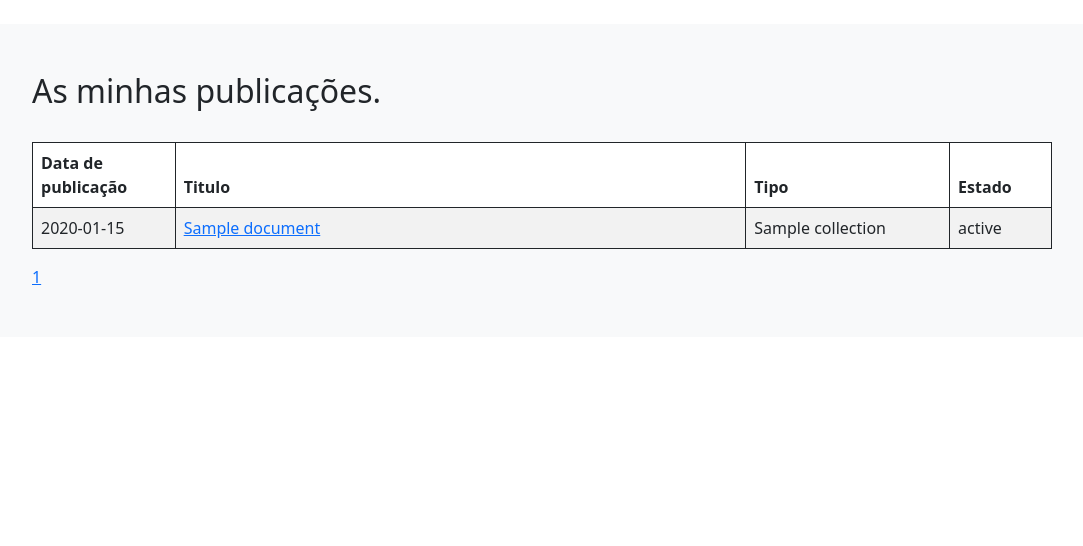
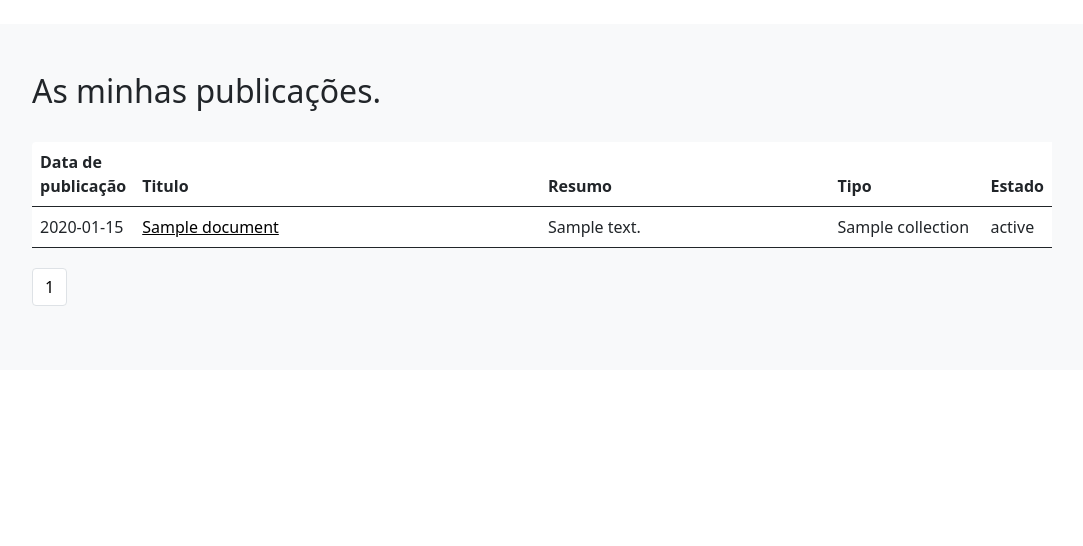
Before and after one commit to rmartins199/repository-project, a PHP site: page /index.php?page=my_publish in a window 1280 px wide. Shown: the part 184-730 px from the top of the page, without its empty margins (98-1181 px from the left). Run offline with PHP 8.4, Linux system fonts and the light colour scheme; the visitor is signed in with stand-in values (Sample User, id 1); tables that the repository leaves empty or names only in its code hold one stand-in row (values such as "Sample post").

Commit message:
Correções my_publish & dataeissued
Alteração de query na pagina dataeissued.inc.php para selecionar ID do utilizador necessário para gerar link.

Correção da paginação da pagina my_publish.php e my_publish.inc.php

```diff
--- a/functions/my_publish.inc.php
+++ b/functions/my_publish.inc.php
@@ -14,7 +14,7 @@ $userId = $_SESSION['user_id'];
 $results_per_page = 10;
 
 // Determina a página atual
-$page = isset($_GET['page']) ? (int)$_GET['page'] : 1;
+$page = isset($_GET['pg']) ? (int)$_GET['pg'] : 1;
 if ($page < 1) $page = 1;
 
 // Calcula o offset
@@ -32,7 +32,7 @@ $total_pages = ceil($total_results / $results_per_page);
 
 // Obtém os resultados por autor
 try {
-    $query ="SELECT document.DocumentId, document.PublicationDate, document.DocumentTitle, documentstate.StateName, collections.CollectionsName
+    $query ="SELECT document.DocumentId, document.PublicationDate, document.DocumentTitle, document.DocumentSummary, documentstate.StateName, collections.CollectionsName
 			FROM document
 			INNER JOIN documentstate ON documentstate.StateID = document.documentState_StateID
 			INNER JOIN collections ON collections.CollectionsID = document.collections_CollectionsID
--- a/includes/my_publish.php
+++ b/includes/my_publish.php
@@ -9,13 +9,14 @@ require_once 'functions/my_publish.inc.php';
 	</h2>
 	<br>
 	<div>
-    	<table class="table table-striped table-condensed table-bordered">
+    	<table class="table unstriped table-hover">
         	<thead>
             	<tr>
-            		<th width="14%">Data de publicação</th>
+            		<th width="10%" scope="col">Data de publicação</th>
 					<th >Titulo</th>
-					<th width="20%">Tipo</th>
-					<th width="10%">Estado</th>
+					<th scope="col">Resumo</th>
+					<th width="15%" scope="col">Tipo</th>
+					<th width="6%" scope="col">Estado</th>
             	</tr>
           	</thead>
      		<tbody>
@@ -26,7 +27,8 @@ require_once 'functions/my_publish.inc.php';
 			?>
             	<tr>
 					<td><?php echo htmlspecialchars($PubDate); ?></td>
-            		<td><a href="/?page=edit_publication&id=<?php echo $row['DocumentId']; ?>"><?php echo htmlspecialchars($row['DocumentTitle']); ?></a></td>
+            		<td><a href="/?page=edit_publication&id=<?php echo $row['DocumentId']; ?>" class="linktable"><?php echo htmlspecialchars($row['DocumentTitle']); ?></a></td>
+					<td><?php echo htmlspecialchars($row['DocumentSummary']); ?></td>
             		<td><?php echo htmlspecialchars($row['CollectionsName']); ?></td>
 					<td><?php echo htmlspecialchars($row['StateName']); ?></td>
             	</tr>
@@ -35,17 +37,20 @@ require_once 'functions/my_publish.inc.php';
            	?>
           	</tbody>
         </table>
-		<div>
+        <!-- Navegação de Paginação -->
+        <nav class="tableP">
+        	<ul class="pagination">
         	<?php if ($page > 1): ?>
-        	<a href="?page=<?php echo $page - 1; ?>">Anterior</a>
+        		<li class="page-item"><a href="/?page=my_publish&pg=<?php echo $page - 1; ?>" class="page-link">Anterior</a></li>
         	<?php endif; ?>
         	<?php for ($i = 1; $i <= $total_pages; $i++): ?>
-            <a href="?page=<?php echo $i; ?>"><?php echo $i; ?></a>
+            	<li class="page-item"><a href="/?page=my_publish&pg=<?php echo $i; ?>" class="page-link"><?php echo $i; ?></a></li>
         	<?php endfor; ?>
         	<?php if ($page < $total_pages): ?>
-            <a href="?page=<?php echo $page + 1; ?>">Próxima</a>
+            	<li class="page-item"><a href="/?page=my_publish&pg=<?php echo $page + 1; ?>" class="page-link">Próxima</a></li>
         	<?php endif; ?>
-    	</div>
+			</ul>
+        </nav>
 	</div>
 </div>
 </html>
```
Also changed, not shown: functions/dateissued.inc.php (+4 -3 lines). Lines whose indentation alone changed are shown as unchanged.
